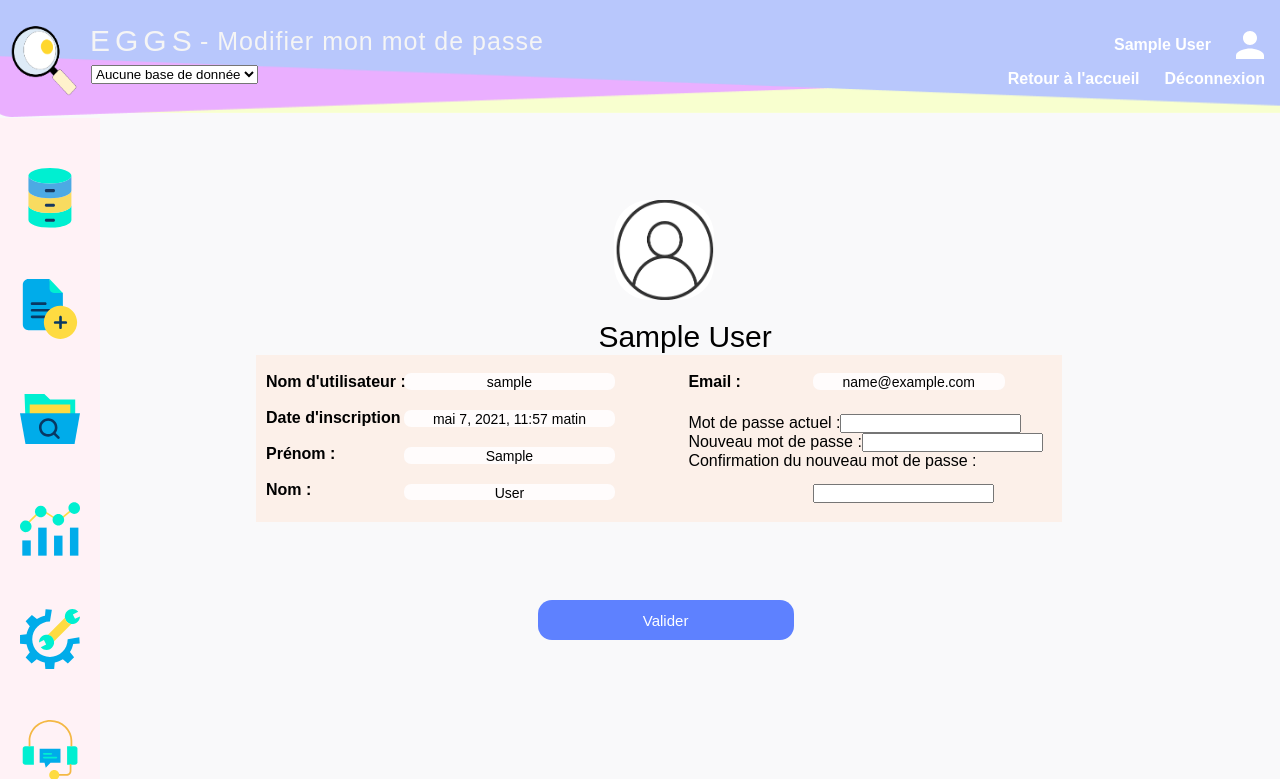
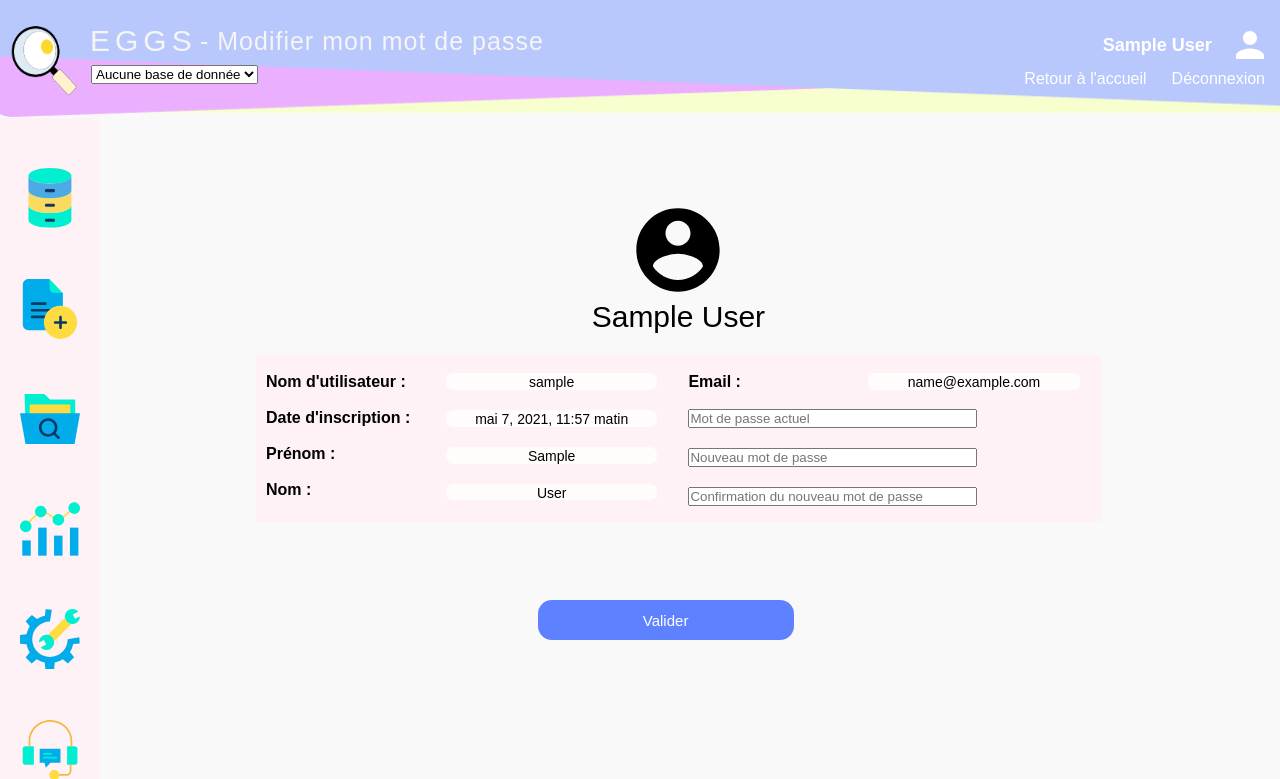
Before and after one commit to pierrickdelrieu/EGGS-Environnement_de_Gestion, a Django app: page /manager/update_password/ in a window 1280 px wide. Shown: the top 779 px of the page. Run offline with Django 3.2, Linux system fonts and the light colour scheme; the visitor is signed in with stand-in values (Sample User, id 1).

Commit message:
modifs finalisations de manager

```diff
--- a/manager/forms.py
+++ b/manager/forms.py
@@ -83,12 +83,12 @@ class AddProductForm(forms.Form):
 
 
 class UpdatePasswordForm(forms.Form):
-    current_password = forms.CharField(label="Mot de passe actuel", widget=forms.PasswordInput(
-        attrs={'class': "user2"}))
-    new_password1 = forms.CharField(label="Nouveau mot de passe", widget=forms.PasswordInput(
-        attrs={'class': "user3"}))
-    new_password2 = forms.CharField(label="Confirmation du nouveau mot de passe", widget=forms.PasswordInput(
-        attrs={'class': "user_4"}))
+    current_password = forms.CharField(label="", widget=forms.PasswordInput(
+        attrs={'class': "user_2", 'placeholder': "Mot de passe actuel"}))
+    new_password1 = forms.CharField(label="", widget=forms.PasswordInput(
+        attrs={'class': "user_3", 'placeholder': "Nouveau mot de passe"}))
+    new_password2 = forms.CharField(label="", widget=forms.PasswordInput(
+        attrs={'class': "user_4", 'placeholder': "Confirmation du nouveau mot de passe"}))
     user = None
 
     def __init__(self, *args, **kwargs):
--- a/static/manager/css/add_db.css
+++ b/static/manager/css/add_db.css
@@ -63,7 +63,7 @@ h2{
     color: rgba(60, 60, 67, 0.6);
 }
 
-input[type=submit] {
+#bouton-a{
     position: absolute;
     height: 51px;;
     width: 30%;
@@ -78,7 +78,7 @@ input[type=submit] {
     cursor: pointer;
 }
 
-input[type=submit]:hover {
+#bouton-a:hover {
     background-color: #007AFF;
 }
 
--- a/static/manager/css/base_manager.css
+++ b/static/manager/css/base_manager.css
@@ -103,9 +103,9 @@ header {
     margin-right: 5%;
 }
 
-#header-profile h2 {
+#header-profile h2{
     width: 100%;
-    font-size: 16px;
+    font-size: 18px;
     padding-right: 5px;
     color: white;
 }
@@ -134,7 +134,6 @@ header {
     padding-right: 5px;
 
     color: white;
-    font-weight: bold;
     text-decoration: none;
 }
 
--- a/static/manager/css/compte.css
+++ b/static/manager/css/compte.css
@@ -7,27 +7,27 @@
     list-style: none;
     padding: 0 0 0 10px;
 
-    background-color: #FCF0E9;
+    background-color: #FFF2F6;
 }
 
 .info2{
     position: absolute;
-    width: 30%;
+    width: 33%;
     height: 167px;
     left: 53%;
     top: 355px;
     list-style: none;
     padding: 0 0 0 10px;
 
-    background-color: #FCF0E9;
+    background-color: #FFF2F6;
 }
 
 .name_c{
     position: absolute;
-    width: 423px;
-    height: 48px;
-    left: 37%;
-    top: 40%;
+    width: 66%;
+    height: 20%;
+    left: 20%;
+    top: 200px;
 
     font-family: "SF Pro Rounded", sans-serif;
     font-style: normal;
@@ -40,19 +40,15 @@
 }
 
 .profil_c{
-    position: fixed;
     width: 100px;
     height: 100px;
-    left: 48%;
-    top: 25%;
-    border-radius: 35px;
 }
 
 .user1 p{
     z-index: 2;
     width: 50%;
     height: 10%;
-    left: 35%;
+    left: 45%;
     top: 11%;
 
     background: #FFFCFC;
@@ -74,7 +70,7 @@
     z-index: 2;
     width: 50%;
     height: 10%;
-    left: 35%;
+    left: 45%;
     top: 33%;
 
     background: #FFFCFC;
@@ -96,7 +92,7 @@
     z-index: 2;
     width: 50%;
     height: 10%;
-    left: 35%;
+    left: 45%;
     top: 55%;
 
     background: #FFFCFC;
@@ -118,7 +114,7 @@
     z-index: 2;
     width: 50%;
     height: 10%;
-    left: 35%;
+    left: 45%;
     top: 77%;
 
     background: #FFFCFC;
@@ -151,9 +147,8 @@
 }
 
 .bouton p{
-    position: absolute;
-    top: 22%;
-    left: 40%;
+    padding-top: 10px;
+    text-align: center;
     font-family: "SF Pro Rounded", sans-serif;
     font-size: 15px;
     color: white;
--- a/static/manager/css/my_databases.css
+++ b/static/manager/css/my_databases.css
@@ -13,6 +13,7 @@ a {
 }
 
 #newdb {
+    margin-left: 20px;
     width: 25vw;
     height: 46px;
     border: none;
@@ -100,7 +101,7 @@ ul .a-Owner {
 }
 
 .editor h2 {
-    background-color: #C99FFF;
+    background-color: #EAAFFF;
     border-radius: 13px;
 }
 
--- a/static/manager/css/update_compte.css
+++ b/static/manager/css/update_compte.css
@@ -20,13 +20,11 @@
     background-color: #007AFF;
 }
 
-.user_4 {
-    z-index: 2;
-    position: absolute;
-    left: 35%;
-    top: 77%;
+.user_2{
+    width: 70%;
 }
 
-form{
-    padding: 5px 5px 5px 0;
+.user_3, .user_4{
+    margin-top: 20px;
+    width: 70%;
 }
--- a/templates/home/login.html
+++ b/templates/home/login.html
@@ -18,6 +18,9 @@
 {% endblock %}
 
 {% block content %}
+    <div class="page-titre">
+        <h2>Connexion</h2>
+    </div>
 
     {% if error %}
         <p class="error"><strong>Nom d'utilisateur ou/et mot de passe incorrect </strong></p>
--- a/templates/home/signin.html
+++ b/templates/home/signin.html
@@ -18,7 +18,9 @@
 {% endblock %}
 
 {% block content %}
-    <h2>Inscription</h2>
+    <div class="page-titre">
+        <h2>Inscription</h2>
+    </div>
 
     <div>
         <form action="{% url 'home:signin' %}" method="POST">
--- a/templates/manager/add_db.html
+++ b/templates/manager/add_db.html
@@ -28,6 +28,6 @@
                  {{ field.label_tag }}{{ field }}
              </div>
          {% endfor %}
-         <input type="submit" value="Créer">
+         <input id="bouton-a" type="submit" value="Créer">
      </form>
 {% endblock %}
--- a/templates/manager/update_password.html
+++ b/templates/manager/update_password.html
@@ -12,8 +12,10 @@
 
 {% block content_manager %}
     <p class="titre">- Modifier mon mot de passe</p>
-    <div class="name_c">{{ user.get_full_name }}</div>
-    <img class="profil_c" src="{% static 'manager/img/mon_compte.png' %}">
+    <div class="name_c">
+        <img class="profil_c" src="{% static 'manager/img/mon_compte.svg' %}">
+        <div>{{ user.get_full_name }}</div>
+    </div>
 
     <ul class="info">
         <li class="user1"><br><h4>Nom d'utilisateur : <p>{{ user.username }}</p></h4></li>
```
Also changed, not shown: static/home/css/login.css (+7 -1 lines), static/home/css/signin.css (+7 -9 lines), templates/manager/compte.html (+5 -4 lines), templates/manager/my_databases.html (+6 -6 lines), templates/manager/update_compte.html (+4 -4 lines), static/manager/img/mon_compte.svg (added).
